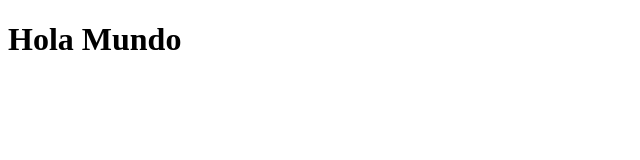
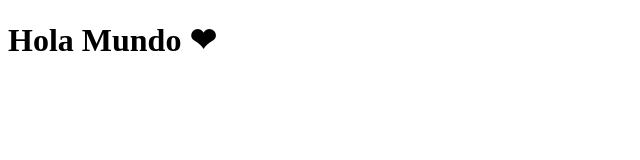
Before and after one commit to Disentina/Leontina, a plain HTML site: page app/index.html in a window 1280 px wide. Shown: the full height of the page, 0-640 px from the left. Drawn offline with Linux system fonts and the light colour scheme.

Commit message:
tercer commit descrip

```diff
--- a/app/index.html
+++ b/app/index.html
@@ -7,6 +7,6 @@
     <title>Primer despliegue</title>
 </head>
 <body>
-    <h1>Hola Mundo</h1>
+    <h1>Hola Mundo ❤ </h1>
 </body>
 </html>
```
